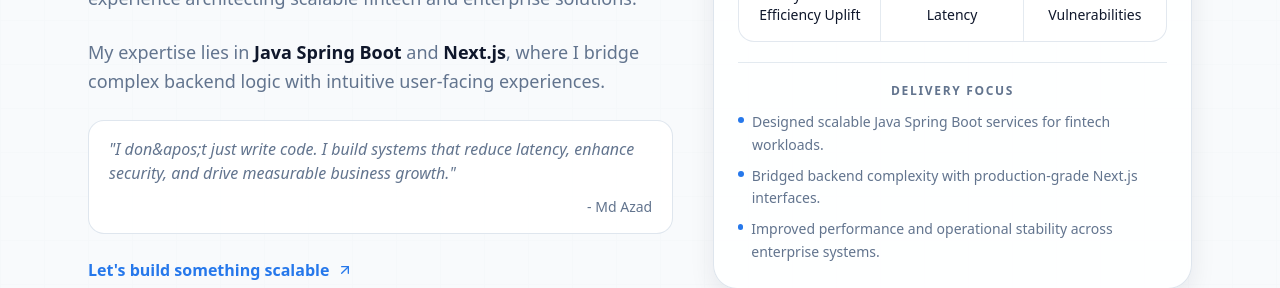
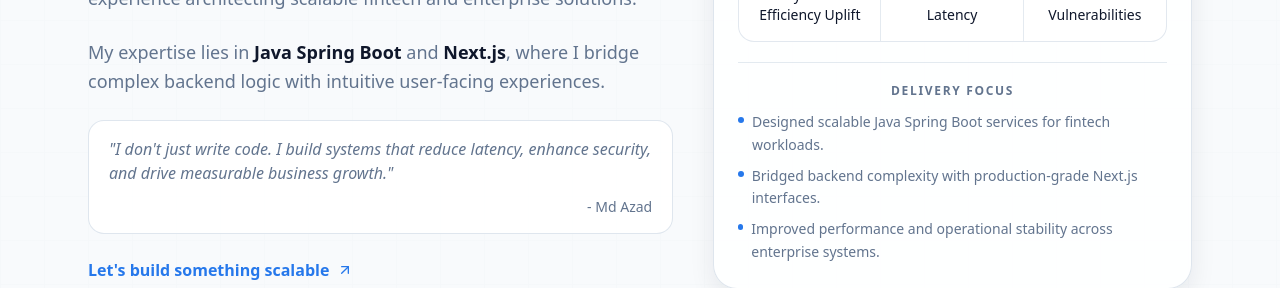
Before and after one commit to gitAzad/mdazad.com, a Next.js app: page / in a window 1280 px wide. Shown: the part 1160-1448 px from the top of the page. Built offline with nearby package versions, Linux system fonts and the light colour scheme.

Commit message:
fix: correct typo in About component quote

```diff
--- a/components/About.tsx
+++ b/components/About.tsx
@@ -113,7 +113,7 @@ export default function About() {
                 className="italic"
                 style={{ color: 'var(--theme-muted-text)' }}
               >
-                {`"I don&apos;t just write code. I build systems that reduce
+                {`"I don't just write code. I build systems that reduce
                 latency, enhance security, and drive measurable business
                 growth."`}
               </p>
```
